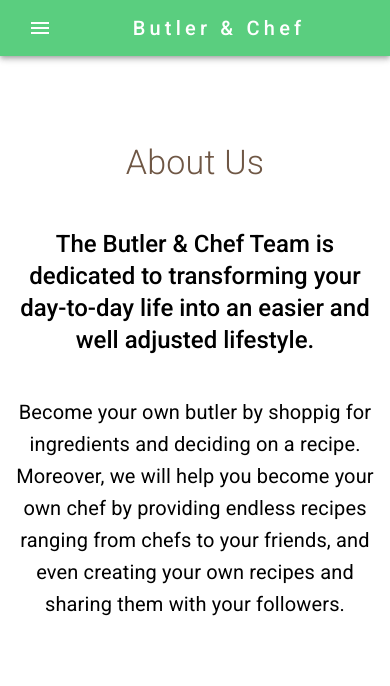
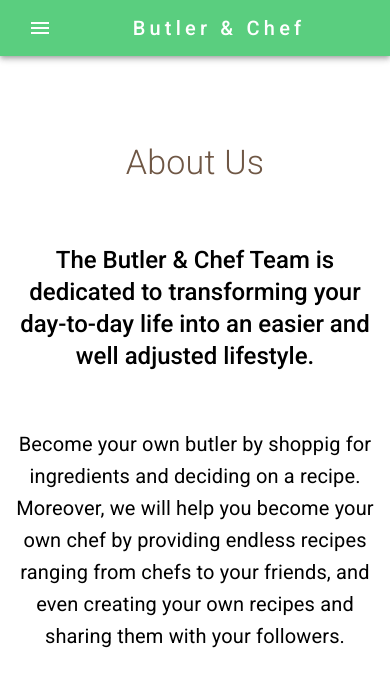
Before and after one commit to MariamElZaatari/react_authentication_app, a React (Create React App) app: page /about in a window 390 px wide. Shown: the top 686 px of the page. Built offline with nearby package versions, Linux system fonts and the light colour scheme.

Commit message:
About Page Responsiveness Added, Bottom Margin Added for Sections, and Dont Have Account Button Designed

```diff
--- a/src/assets/css/app.css
+++ b/src/assets/css/app.css
@@ -33,4 +33,5 @@
 }
 .section{
     margin-top: 70px;
+    margin-bottom: 21px !important;
 }
--- a/src/pages/About.js
+++ b/src/pages/About.js
@@ -1,22 +1,34 @@
 import React from 'react'
 import Typography from '@mui/material/Typography';
 import Container from '@mui/material/Container';
+import Grid from '@mui/material/Grid';
 
 export default function About() {
   return (
     <div>
+
       <Container maxWidth="lg" className="section">
+        <Grid container rowSpacing={2} spacing={2} justifyContent="center">
+
+          <Grid item xs={12} sm={6} md={6}>
             <Typography gutterBottom variant="h4" component="div" pt={2} pb={2} align="center" fontWeight={300} className="clr_brown_text">
               About Us
             </Typography>
+          </Grid>
 
+          <Grid item xs={12} sm={6} md={6}>
             <Typography gutterBottom variant="h5" component="div" pt={2} pb={2} align="center" fontWeight={500} >
               The Butler & Chef Team is dedicated to transforming your day-to-day life into an easier and well adjusted lifestyle.
             </Typography>
+          </Grid>
+
+          <Grid item xs={12} sm={12} md={12}>
             <Typography gutterBottom variant="h6" component="div" pt={2} pb={2} align="center" fontWeight={400} >
               Become your own butler by shoppig for ingredients and deciding on a recipe. Moreover, we will help you become your own chef by providing endless recipes ranging from chefs to your friends, and even creating your own recipes and sharing them with your followers.
             </Typography>
+          </Grid>
 
+        </Grid>
       </Container></div>
   )
 }
--- a/src/pages/Login.js
+++ b/src/pages/Login.js
@@ -8,6 +8,7 @@ import isEmail from 'validator/lib/isEmail';
 import Alert from '@mui/material/Alert';
 import Container from '@mui/material/Container';
 import '../assets/css/login.css'
+import { Typography } from '@mui/material';
 
 export default function Login() {
 
@@ -111,7 +112,9 @@ export default function Login() {
 
         <Button onClick={loginHandler} className="clr_green" variant="contained">Login</Button>
 
-        <p id='login_no_account' onClick={() => signupHandler()}>don't have an account?</p>
+        <Typography className="clr_brown_text" p={2} fontWeight={300} id='login_no_account' onClick={() => signupHandler()}>
+          Don't Have an Account?
+        </Typography>
 
 
       </Container>
--- a/src/pages/Signup.js
+++ b/src/pages/Signup.js
@@ -215,7 +215,7 @@ export default function Signup() {
 
         {LoginFailedAlert ? <>{LoginFailedAlert} <br /></> : null}
 
-        <Button onClick={registerHandler} className="clr_green" variant="contained">Register</Button>
+        <Button onClick={registerHandler} className="clr_green section" variant="contained">Register</Button>
 
 
 
```
Lines whose indentation alone changed are shown as unchanged.
